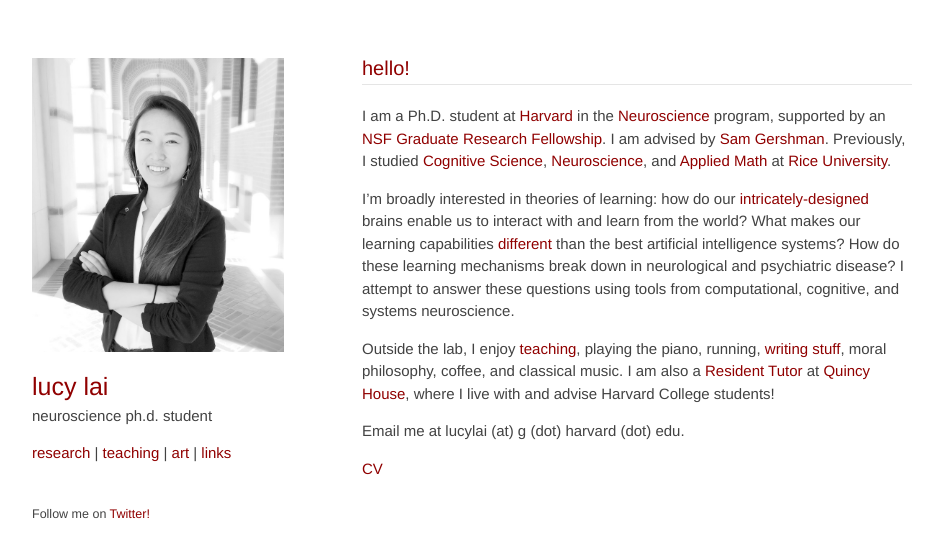
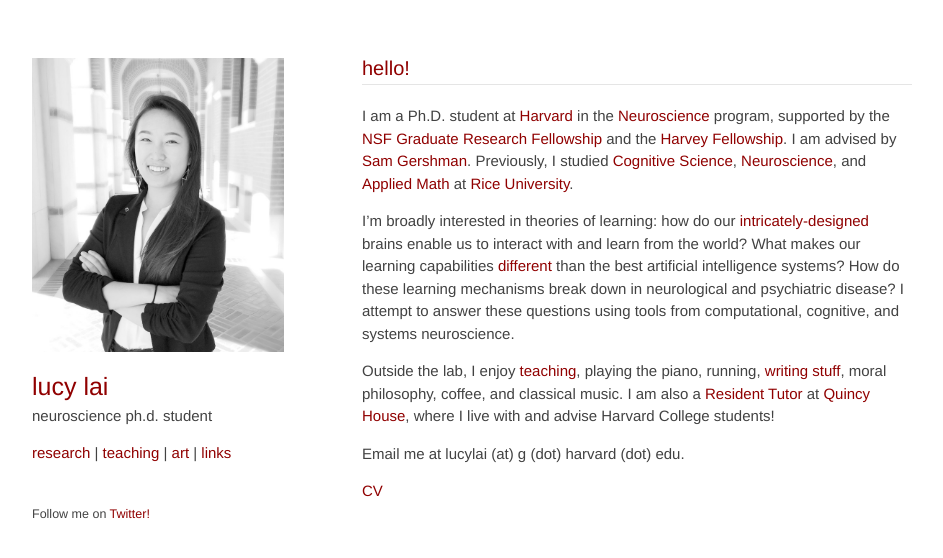
Before and after one commit to lucylai96/lucylai96.github.io, a Jekyll site: the page built from index.md, in a window 1280 px wide. Shown: the top 558 px of the page, without its empty margins (168-1111 px from the left). Built offline with Jekyll 4.4.1, drawn with Linux system fonts in a browser that asks for light colours; our own code applies the rules of GitHub Pages for plain Markdown files.

Commit message:
Update index.md

```diff
--- a/index.md
+++ b/index.md
@@ -1,6 +1,6 @@
 ## hello!
 ***
-I am a Ph.D. student at <a href="http://www.harvard.edu" target="_blank">Harvard</a> in the <a href="https://pinphd.hms.harvard.edu/" target="_blank">Neuroscience</a> program, supported by an <a href="https://www.nsfgrfp.org/" target="_blank">NSF Graduate Research Fellowship</a>. I am advised by <a href="http://gershmanlab.com/people/sam.html" target="_blank">Sam Gershman</a>. Previously, I studied <a href="http://cogsci.rice.edu/" target="_blank">Cognitive Science</a>, <a href="http://neuroscience.rice.edu" target="_blank">Neuroscience</a>, and <a href="http://www.caam.rice.edu/" target="_blank">Applied Math</a> at <a href="http://www.rice.edu/" target="_blank">Rice University</a>.
+I am a Ph.D. student at <a href="http://www.harvard.edu" target="_blank">Harvard</a> in the <a href="https://pinphd.hms.harvard.edu/" target="_blank">Neuroscience</a> program, supported by the <a href="https://www.nsfgrfp.org/" target="_blank">NSF Graduate Research Fellowship</a> and the <a href="https://www.28twelvefoundation.org/" target="_blank">Harvey Fellowship</a>. I am advised by <a href="http://gershmanlab.com/people/sam.html" target="_blank">Sam Gershman</a>. Previously, I studied <a href="http://cogsci.rice.edu/" target="_blank">Cognitive Science</a>, <a href="http://neuroscience.rice.edu" target="_blank">Neuroscience</a>, and <a href="http://www.caam.rice.edu/" target="_blank">Applied Math</a> at <a href="http://www.rice.edu/" target="_blank">Rice University</a>.
 
 I’m broadly interested in theories of learning: how do our <a href="http://mitpress.mit.edu/books/principles-neural-design" target="_blank">intricately-designed</a> brains enable us to interact with and learn from the world? What makes our learning capabilities <a href="http://gershmanlab.webfactional.com/pubs/Lake17.pdf" target="_blank"> different</a> than the best artificial intelligence systems? How do these learning mechanisms break down in neurological and psychiatric disease? I attempt to answer these questions using tools from computational, cognitive, and systems neuroscience.
 
```
